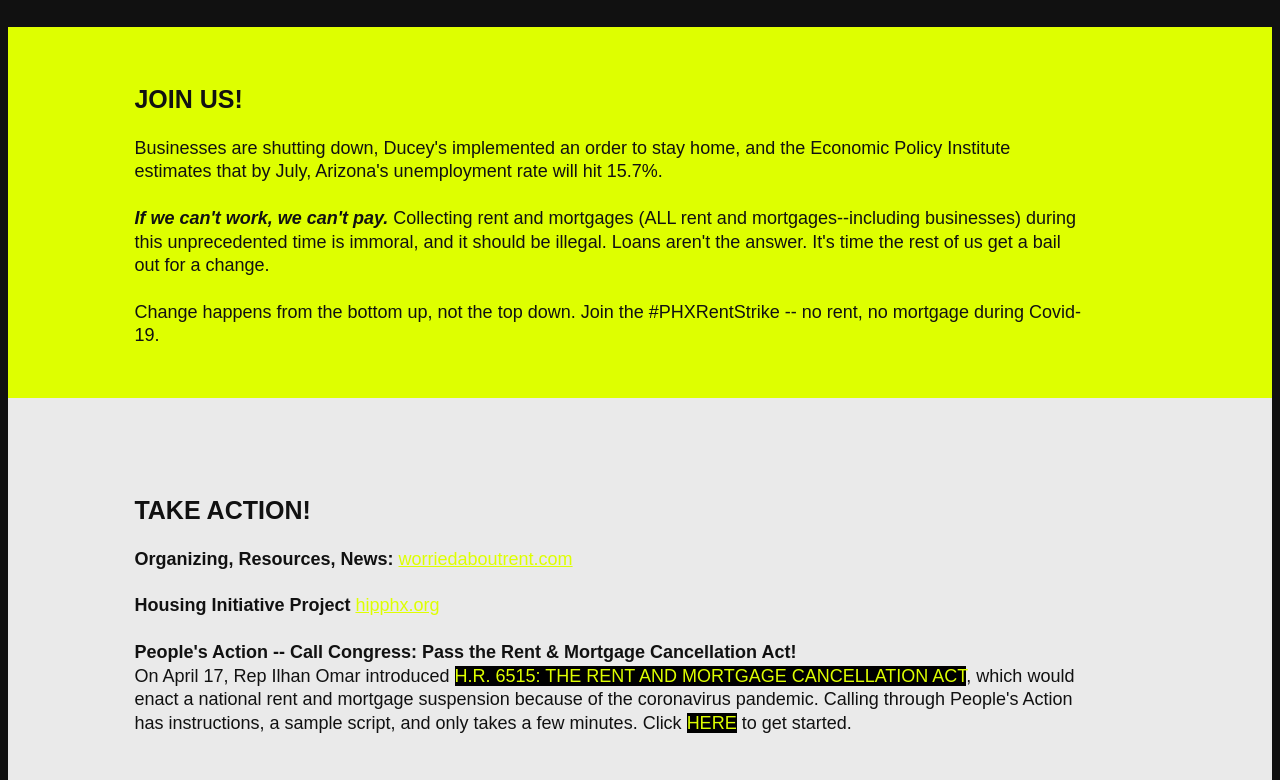
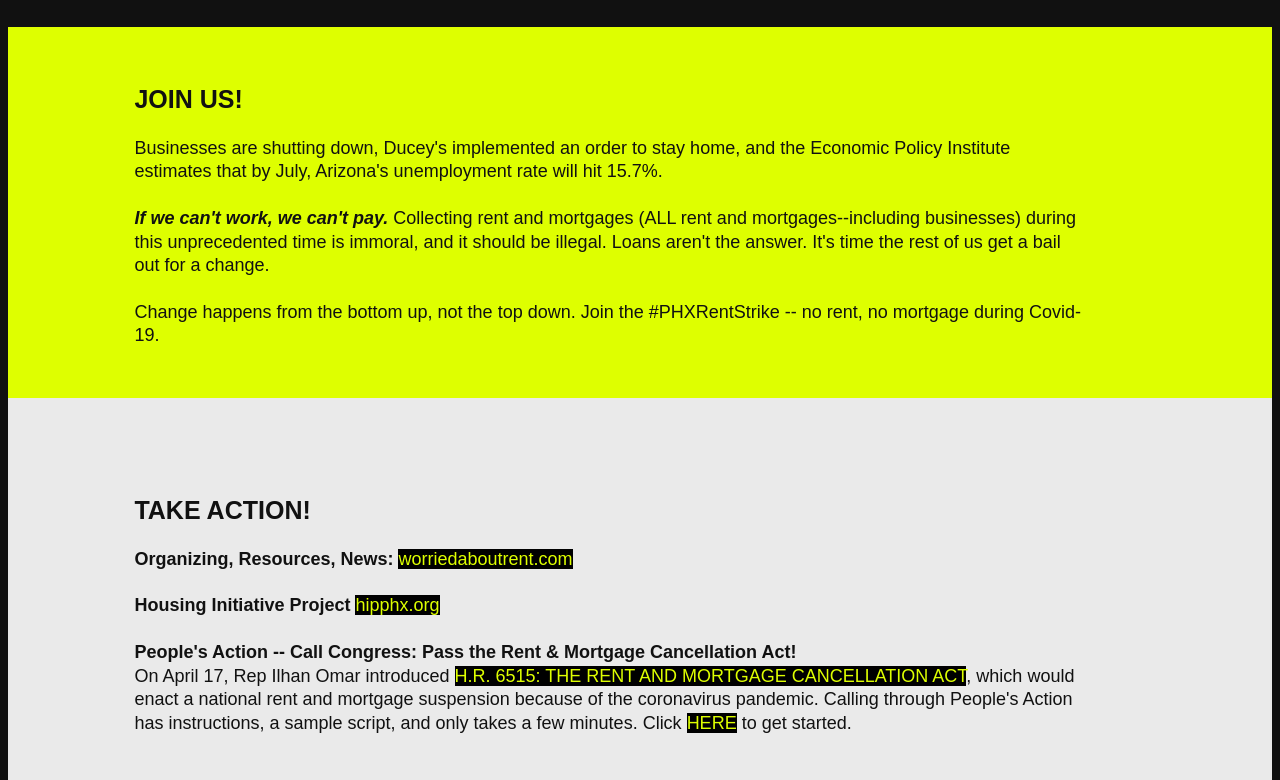
Before and after one commit to phxrentstrike/phxrentstrike, a plain HTML site: page index.html in a window 1280 px wide. Shown: the part 276-1056 px from the top of the page. Drawn offline with Linux system fonts and the light colour scheme; a web font is replaced by a local one.

Commit message:
Update index.html

```diff
--- a/index.html
+++ b/index.html
@@ -96,9 +96,9 @@ Change happens from the bottom up, not the top down. Join the #PHXRentStrike --
 
     <div class="text">
 
-	    <b>Organizing, Resources, News:</b> <a href="http://worriedaboutrent.com">worriedaboutrent.com</a><br><br>
+	    <b>Organizing, Resources, News:</b> <a href="http://worriedaboutrent.com" style="background-color:#000; text-decoration: none;">worriedaboutrent.com</a><br><br>
 
-	    <b>Housing Initiative Project</b> <a href="https://www.hipphx.org/">hipphx.org</a><br><br>
+	    <b>Housing Initiative Project</b> <a href="https://www.hipphx.org/" style="background-color:#000; text-decoration: none;">hipphx.org</a><br><br>
 
         <b>People's Action -- Call Congress: Pass the Rent & Mortgage Cancellation Act!</b><br>
         On April 17, Rep Ilhan Omar introduced <a href="https://omar.house.gov/sites/omar.house.gov/files/Bill%20Text%20-%20Rent%20and%20Mortgage%20Cancellation%20Act%5B1%5D.pdf" style="background-color:#000; text-decoration: none;">H.R. 6515: THE RENT AND MORTGAGE CANCELLATION ACT</a>, which would enact a national rent and mortgage suspension because of the coronavirus pandemic. Calling through People's Action has instructions, a sample script, and only takes a few minutes. Click <a href="https://homesguarantee.com/cancelrent/" style="background-color:#000; text-decoration: none;">HERE</a> to get started.
```
